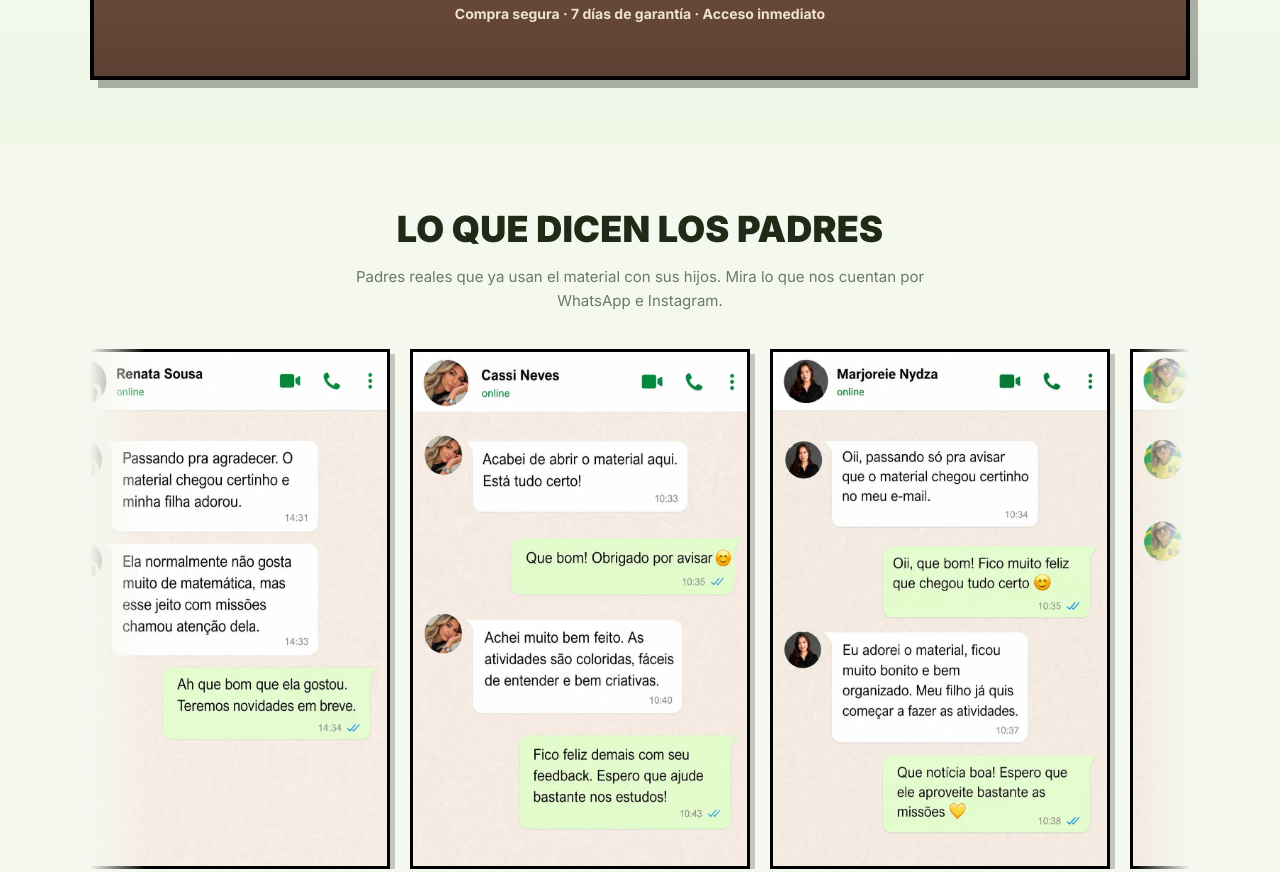
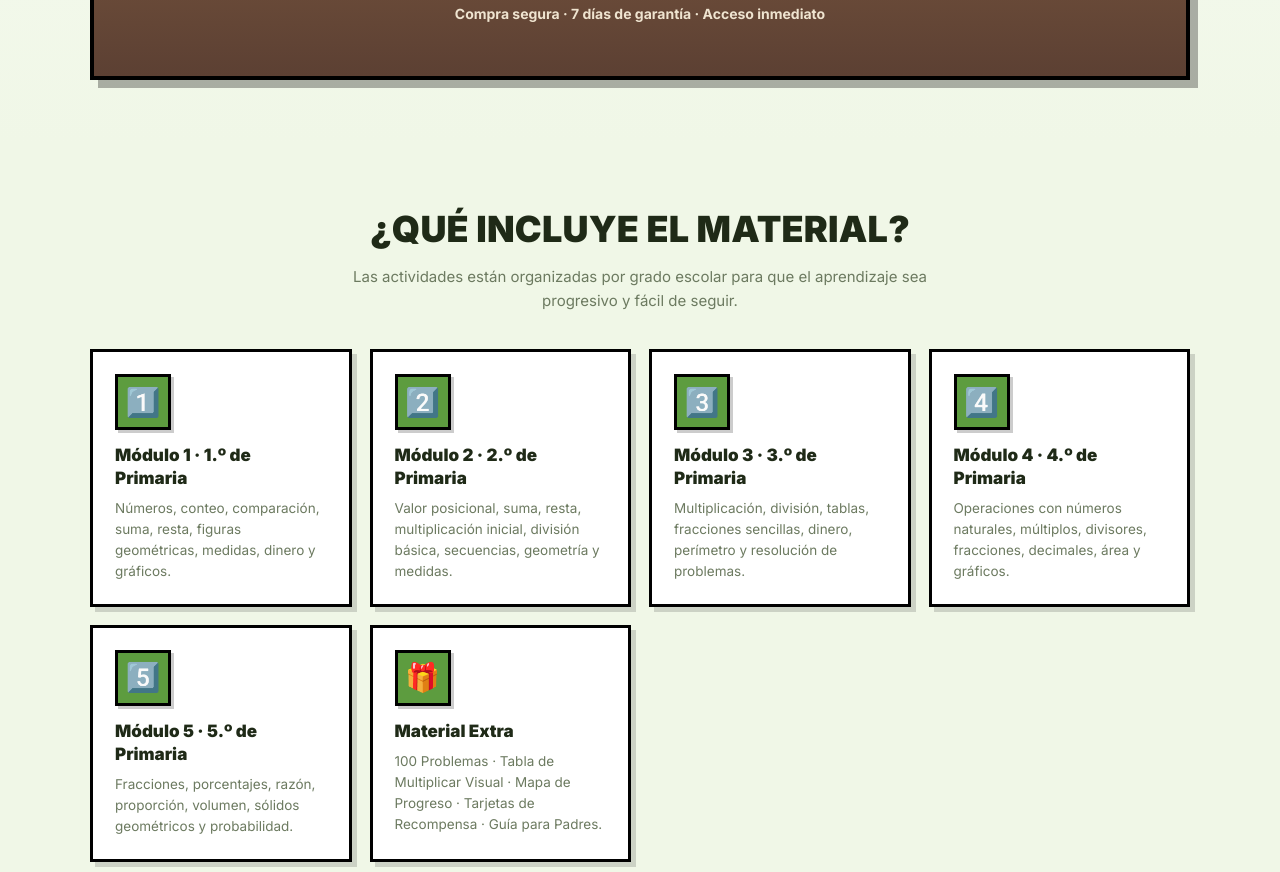
Before and after one commit to ursinho0909-cloud/matematicabloques-landing, a plain HTML site: page index.html in a window 1280 px wide. Shown: the part 3128-4000 px from the top of the page. Drawn offline with Linux system fonts and the light colour scheme.

Commit message:
Checkout: conecta el boton de la oferta a Hotmart y retira la seccion de testimonios
- CTA del combo premium ahora apunta al checkout real de Hotmart
- Se retira el carrusel de testimonios (contenido no verificado)

Co-Authored-By: Claude Opus 4.8 <noreply@anthropic.com>

```diff
--- a/index.html
+++ b/index.html
@@ -122,28 +122,6 @@
   </div>
 </section>
 
-<!-- DEPOIMENTOS -->
-<section class="section section-light">
-  <div class="container">
-    <h2 class="section-title">Lo que dicen los padres</h2>
-    <p class="section-sub">Padres reales que ya usan el material con sus hijos. Mira lo que nos cuentan por WhatsApp e Instagram.</p>
-
-    <div class="dep-marquee">
-      <div class="dep-marquee-track">
-        <div class="dep-item"><img src="assets/dep-1.webp" alt="Testimonio por WhatsApp — mamá contenta" loading="lazy" /></div>
-        <div class="dep-item"><img src="assets/dep-2.webp" alt="Testimonio por WhatsApp — niño aprendiendo" loading="lazy" /></div>
-        <div class="dep-item"><img src="assets/dep-3.webp" alt="Comentarios en Instagram" loading="lazy" /></div>
-        <div class="dep-item"><img src="assets/dep-4.webp" alt="Comentarios en Instagram" loading="lazy" /></div>
-        <!-- duplicados para loop -->
-        <div class="dep-item" aria-hidden="true"><img src="assets/dep-1.webp" alt="" loading="lazy" /></div>
-        <div class="dep-item" aria-hidden="true"><img src="assets/dep-2.webp" alt="" loading="lazy" /></div>
-        <div class="dep-item" aria-hidden="true"><img src="assets/dep-3.webp" alt="" loading="lazy" /></div>
-        <div class="dep-item" aria-hidden="true"><img src="assets/dep-4.webp" alt="" loading="lazy" /></div>
-      </div>
-    </div>
-  </div>
-</section>
-
 <!-- ¿QUÉ INCLUYE EL MATERIAL? -->
 <section class="section section-darker">
   <div class="container">
@@ -253,7 +231,7 @@
           <p class="plan-price">US$9,90</p>
           <p class="plan-installments">pago único <strong>con acceso para siempre</strong></p>
         </div>
-        <a href="https://pay.cakto.com.br/CHECKOUT_ID_COMBO_AQUI" class="cta-primary cta-vip" data-plan="premium" target="_blank" rel="noopener">QUIERO EL COMBO COMPLETO ↓</a>
+        <a href="https://pay.hotmart.com/L106808883Q?checkoutMode=10" class="cta-primary cta-vip" data-plan="premium" target="_blank" rel="noopener">QUIERO EL COMBO COMPLETO ↓</a>
       </article>
     </div>
 
```
